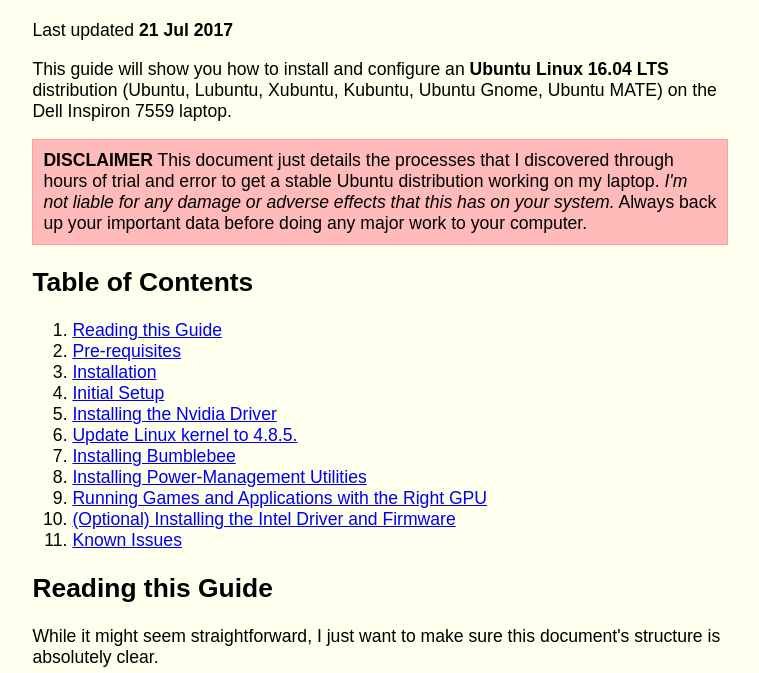
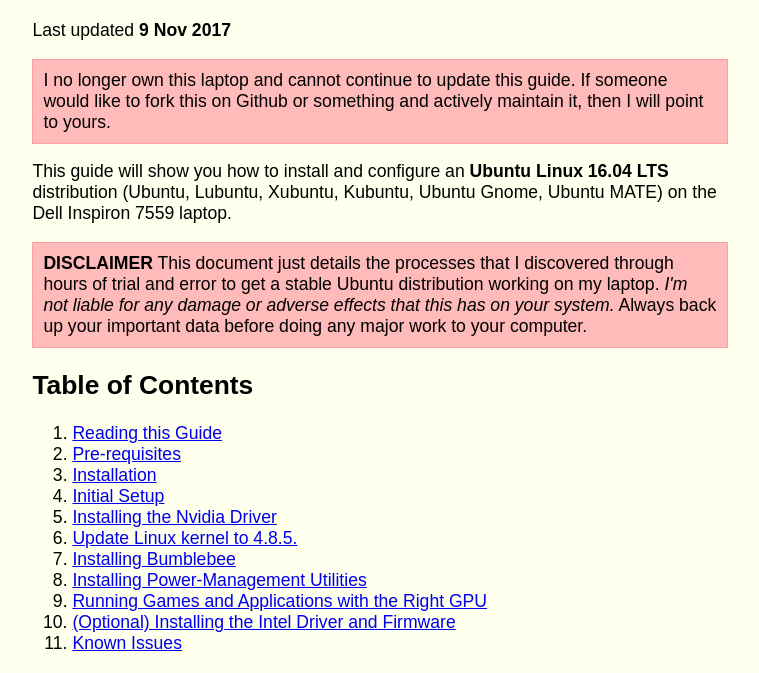
Before and after one commit to connorkuehl/connorkuehl.github.io, a plain HTML site: page dell-inspiron-7559-linux-guide/index.html in a window 1280 px wide. Shown: the part 67-740 px from the top of the page, without its empty margins (260-1019 px from the left). Drawn offline with Linux system fonts and the light colour scheme; a web font is replaced by a local one.

Commit message:
Add unmaintained disclaimer.

```diff
--- a/dell-inspiron-7559-linux-guide/index.html
+++ b/dell-inspiron-7559-linux-guide/index.html
@@ -53,7 +53,8 @@
         <body>
                 <div id="main-content">
                         <h1><a name="top-title">Dell Inspiron 7559 Ubuntu Linux Guide</a></h1>
-                        <p>Last updated <b>21 Jul 2017</b></p>
+                        <p>Last updated <b>9 Nov 2017</b></p>
+                        <p class="note note-warn">I no longer own this laptop and cannot continue to update this guide. If someone would like to fork this on Github or something and actively maintain it, then I will point to yours.</p>
                         <p>This guide will show you how to install and configure an <strong>Ubuntu Linux 16.04 LTS</strong> distribution (Ubuntu, Lubuntu, Xubuntu, Kubuntu, Ubuntu Gnome, Ubuntu MATE) on the Dell Inspiron 7559 laptop.</p>
                         <p class="note note-warn"><strong>DISCLAIMER</strong> This document just details the processes that I discovered through hours of trial and error to get a stable Ubuntu distribution working on my laptop. <em>I'm not liable for any damage or adverse effects that this has on your system.</em> Always back up your important data before doing any major work to your computer.</p>
 
```
